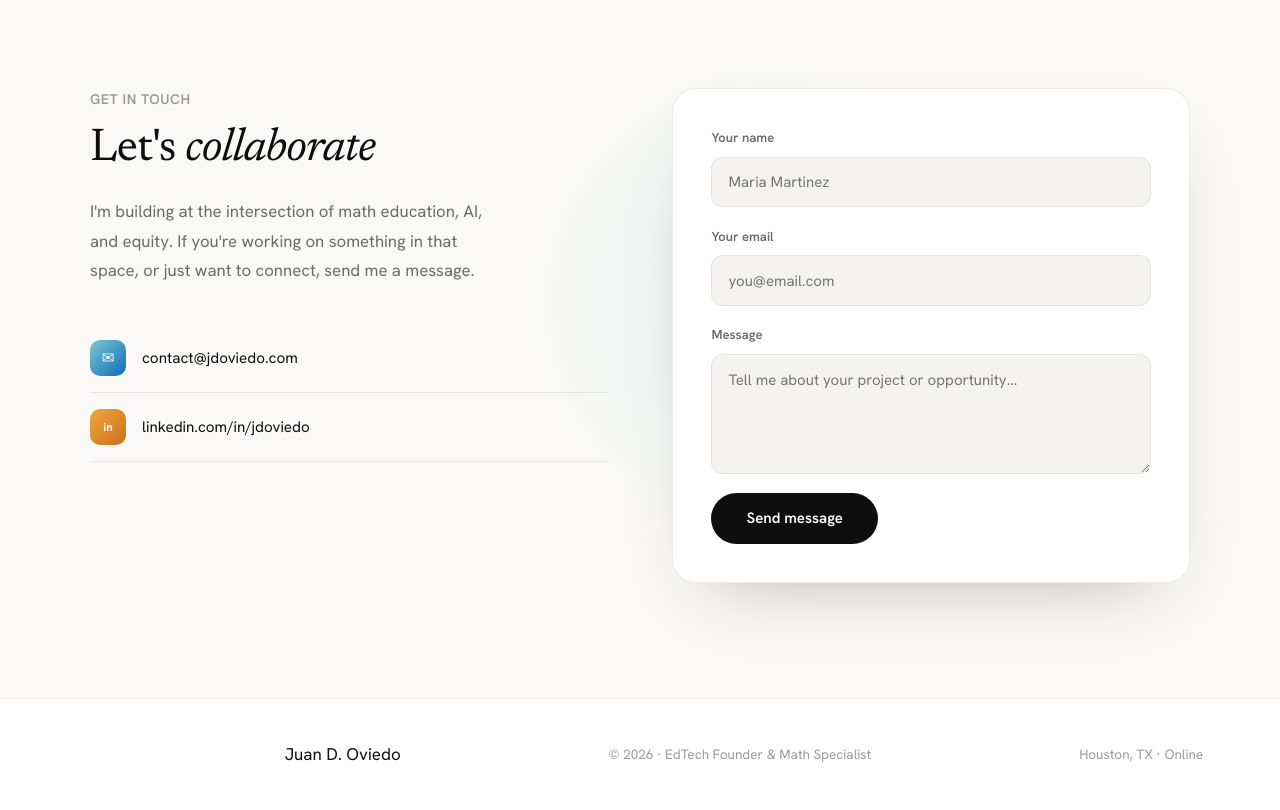
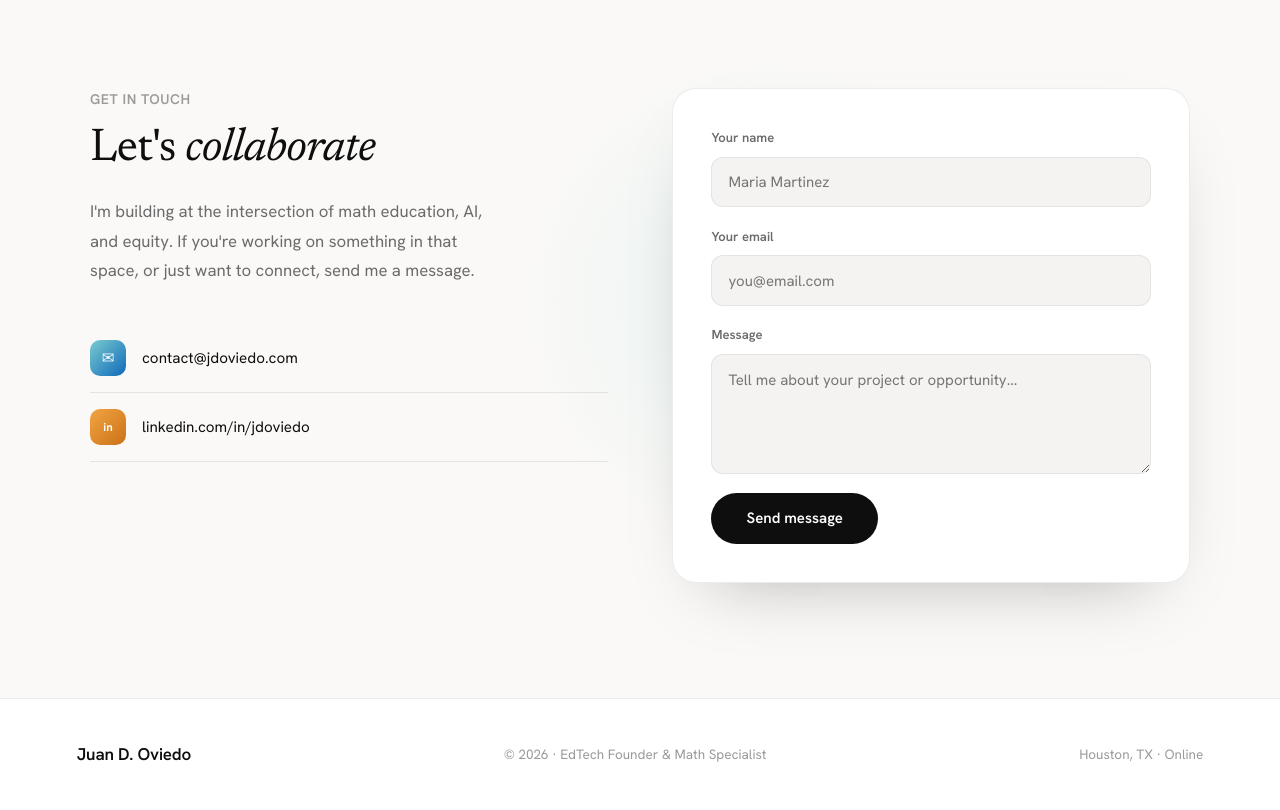
Before and after one commit to jd-oviedo/portfolio, a plain HTML site: page index.html in a window 1280 px wide. Shown: the part 5507-6317 px from the top of the page. Drawn offline with Linux system fonts and the light colour scheme.

```diff
--- a/index.html
+++ b/index.html
@@ -427,7 +427,7 @@
 
   <!-- FOOTER -->
   <footer class="footer">
-    <span class="logo" style="font-size:17px"></span>Juan D. Oviedo</span>
+    <span class="logo" style="font-size:17px">Juan D. Oviedo</span>
     <span class="small">© 2026 · EdTech Founder &amp; Math Specialist</span>
     <span class="small">Houston, TX · Online</span>
   </footer>
```
